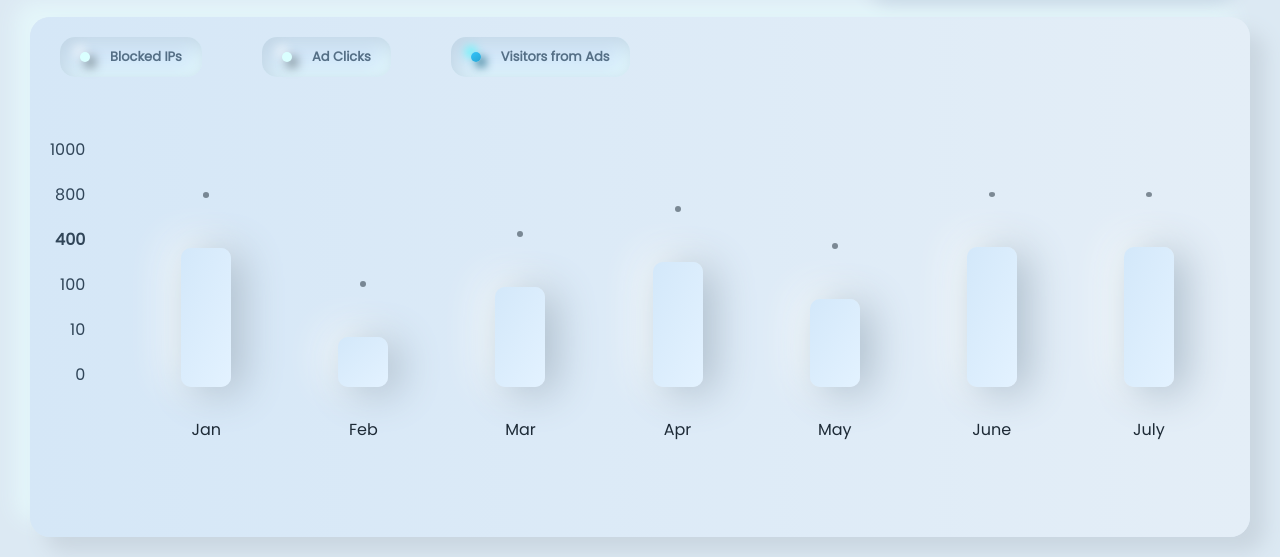
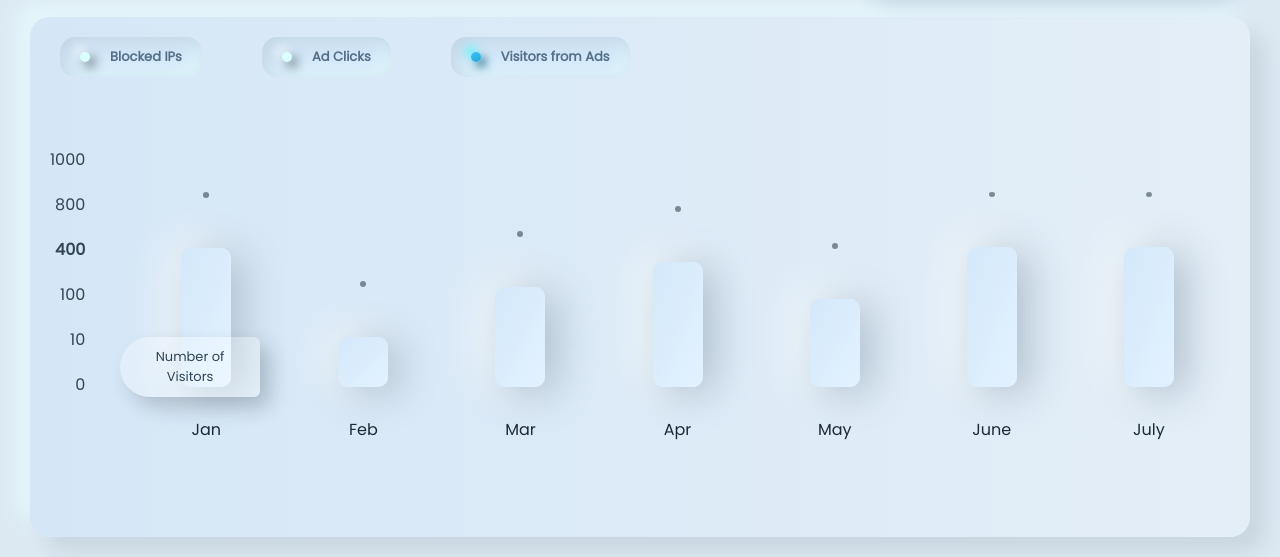
Before and after one commit to MustafaMerchant21/fraud.detection.github.io, a plain HTML site: page index.html in a window 1280 px wide. Shown: the part 329-886 px from the top of the page. Drawn offline with Linux system fonts and the light colour scheme.

Commit message:
Minor changes

```diff
--- a/css/neu.css
+++ b/css/neu.css
@@ -384,6 +384,7 @@ input:focus {
     justify-content: flex-end;
     width: fit-content;
     height: fit-content;
+    position: relative;
     /* background-color: #31c4fa; */
 }
 
@@ -393,7 +394,27 @@ input:focus {
     color: #304558;
 }
 
+.numinfo{
+    /* visibility: hidden; */
+    position: absolute;
+    display: flex;
+    flex-direction: column;
+    left: 70px;
+    width: 100px;
+    height: fit-content;
+    text-align: center;
+    background: rgba(255, 255, 255, 0.295);
+    /* background: linear-gradient(to top right, #594dfd7a, #68ddef7e); */
+    border-radius: 100px 20px 20px 100px;
+    padding: 10px 20px;
+    z-index: 1;
+    box-shadow: 10px 10px 20px 0px #1d2a3638;
+}
 
+.numinfo>span{
+    text-align: center;
+    font-size: 13px;
+}
 
 .num:hover{
 
@@ -539,8 +560,23 @@ a:active{
 .bars:hover .info1{
     visibility: visible;
     animation: myAnim .3s ease 0s 1 normal forwards;
+    /* exit anime--> */
+    animation: myAnim 1s ease 0s 1 normal forwards;
     backdrop-filter: blur(5px);
 }
+
+/* Exit anime--> */
+@keyframes myAnimexit {
+    0% {
+      opacity: 1;
+      transform: translateX(0);
+    }
+
+    100% {
+      opacity: 0;
+      transform: translateX(250px);
+    }
+  }
 
 
 .bars:hover .bardot{
--- a/index.html
+++ b/index.html
@@ -100,7 +100,7 @@
                 <div>10</div>
                 <div>0</div>
                 <div class="numinfo">
-                    <span></span>
+                    <span>Number of Visitors</span>
                 </div>
             </div>
             <div class="graphs">
```
